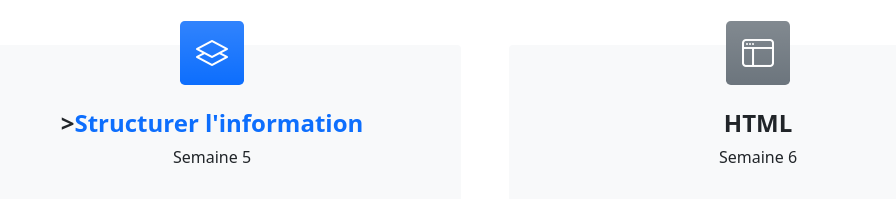
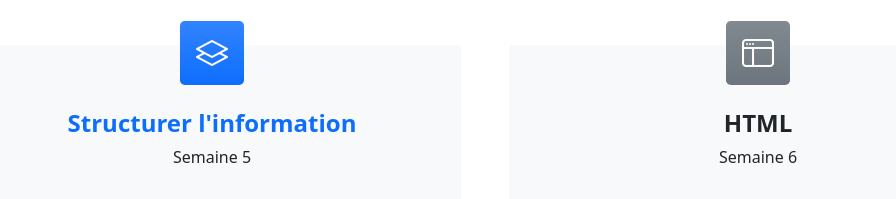
Before and after one commit to laura-salas/laura-salas.github.io, a plain HTML site: page index.html in a window 1280 px wide. Shown: the part 1319-1518 px from the top of the page, without its empty margins (155-1051 px from the left). Drawn offline with nearby package versions, Linux system fonts and the light colour scheme.

Commit message:
Update index.html

```diff
--- a/index.html
+++ b/index.html
@@ -144,7 +144,7 @@
           <div class="card bg-light border-0 h-100">
               <div class="card-body text-center p-4 p-lg-5 pt-0 pt-lg-0">
                   <div class="feature bg-primary bg-gradient text-white rounded-3 mb-4 mt-n4"><i class="bi bi-layers"></i></div>
-                  <h2 class="fs-4 fw-bold">><a href="demo5.html">Structurer l'information</a></h2>
+                  <h2 class="fs-4 fw-bold"><a href="demo5.html">Structurer l'information</a></h2>
                   <p class="mb-0">Semaine 5</p>
               </div>
           </div>
```
